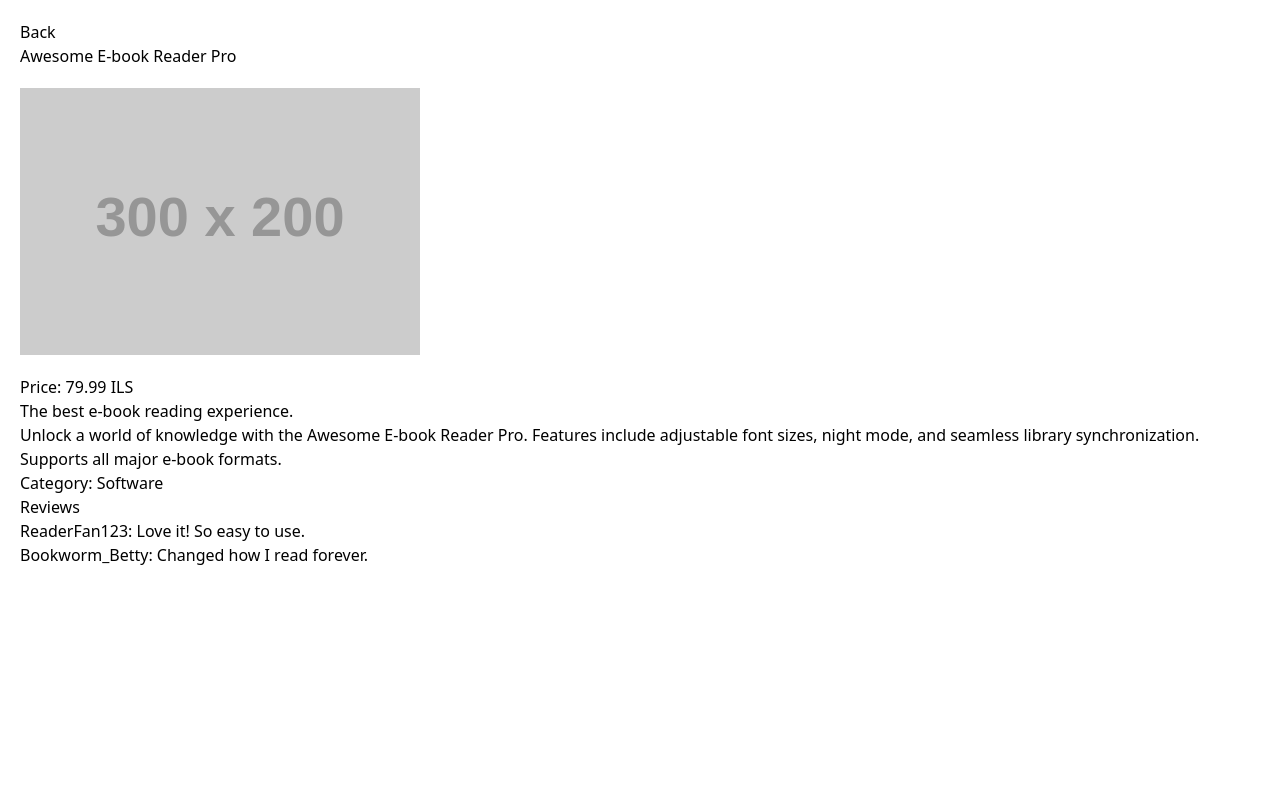
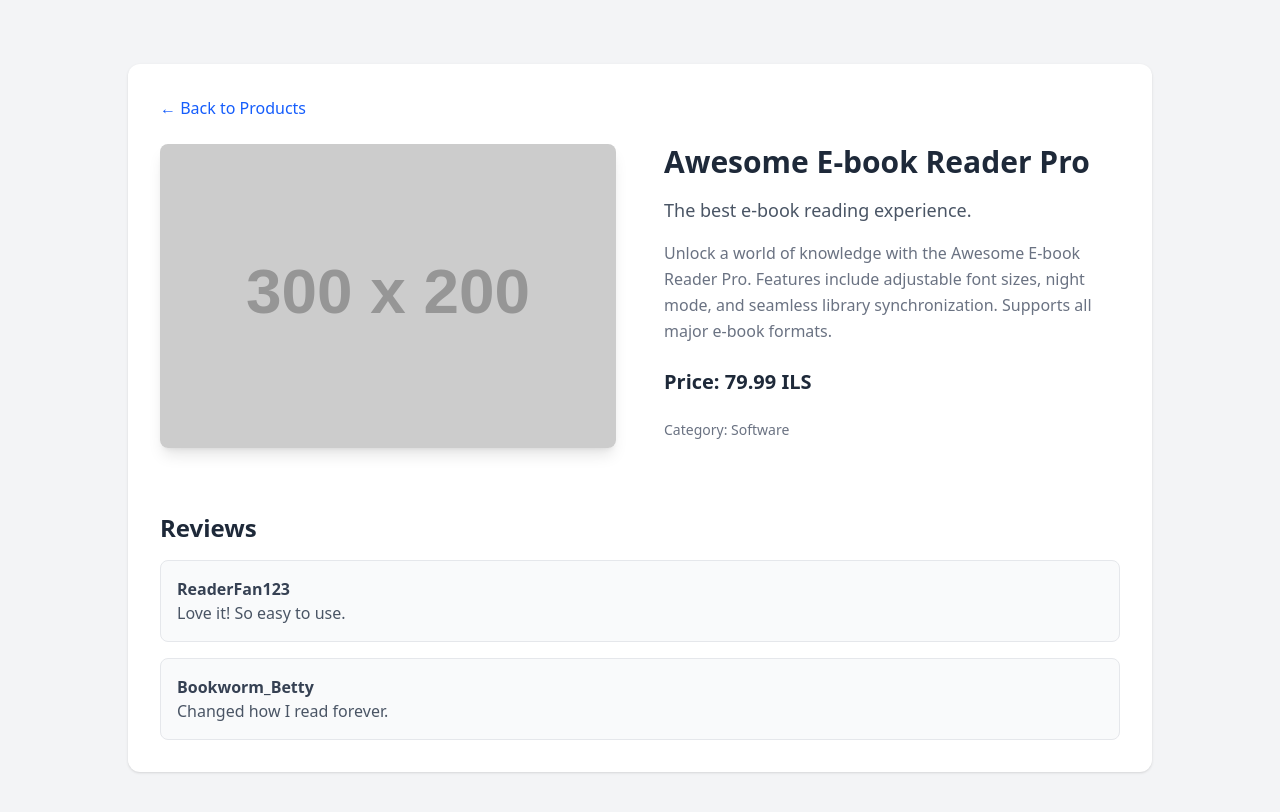
Before and after one commit to ariellunen/my-ecommerce-app, a React (Vite) app: page / in a window 1280 px wide. Both pictures are taken after a click on the element 245 px from the left and 405 px from the top of the page. Shown: the top 812 px of the page. Built offline with nearby package versions, Linux system fonts and the light colour scheme.

Commit message:
product details ui

```diff
--- a/src/pages/productDetails.tsx
+++ b/src/pages/productDetails.tsx
@@ -10,37 +10,81 @@ export default function ProductDetails() {
 
   if (!product) {
     return (
-      <div style={{ padding: "20px" }}>
-        <h2>Product not found</h2>
-        <button onClick={() => navigate("/")}>Back</button>
+      <div className="min-h-screen flex flex-col items-center justify-center bg-gray-100 px-4">
+        <h2 className="text-3xl font-bold text-gray-800 mb-4">
+          Product Not Found
+        </h2>
+        <button
+          onClick={() => navigate("/")}
+          className="mt-4 px-6 py-3 bg-blue-600 text-white rounded-lg hover:bg-blue-700 transition"
+        >
+          Back to Products
+        </button>
       </div>
     );
   }
 
   return (
-    <div style={{ padding: "20px" }}>
-      <button onClick={() => navigate("/")}>Back</button>
+    <section className="bg-gray-100 min-h-screen py-16 px-4">
+      <div className="max-w-5xl mx-auto bg-white rounded-xl shadow p-8">
+        <button
+          className="mb-6 text-blue-600 hover:underline"
+          onClick={() => navigate("/")}
+        >
+          ← Back to Products
+        </button>
 
-      <h1>{product.name}</h1>
-      <img
-        src={product.thumbnailUrl}
-        alt=""
-        style={{ width: "400px", maxWidth: "100%", margin: "20px 0" }}
-      />
+        <div className="grid grid-cols-1 md:grid-cols-2 gap-12">
+          {/* IMAGE */}
+          <div>
+            <img
+              src={product.thumbnailUrl}
+              alt={product.name}
+              className="w-full rounded-lg shadow-lg object-cover"
+            />
+          </div>
 
-      <p>Price: {product.price} ILS</p>
-      <p>{product.shortDescription}</p>
-      <p>{product.longDescription}</p>
-      <p>Category: {product.category}</p>
+          {/* CONTENT */}
+          <div className="flex flex-col justify-center">
+            <h1 className="text-3xl font-bold text-gray-800 mb-4">
+              {product.name}
+            </h1>
 
-      <h3>Reviews</h3>
-      <ul>
-        {product.reviews.map((r) => (
-          <li key={r.username}>
-            {r.username}: {r.comment}
-          </li>
-        ))}
-      </ul>
-    </div>
+            <p className="text-gray-600 text-lg mb-4">
+              {product.shortDescription}
+            </p>
+
+            <p className="text-gray-500 mb-6 leading-relaxed">
+              {product.longDescription}
+            </p>
+
+            <p className="text-gray-800 font-semibold text-xl mb-6">
+              Price: {product.price} ILS
+            </p>
+
+            <p className="text-sm text-gray-500 mb-6">
+              Category: <span className="font-medium">{product.category}</span>
+            </p>
+          </div>
+        </div>
+
+        {/* REVIEWS */}
+        <div className="mt-12">
+          <h2 className="text-2xl font-bold text-gray-800 mb-4">Reviews</h2>
+
+          <div className="space-y-4">
+            {product.reviews.map((review) => (
+              <div
+                key={review.username}
+                className="bg-gray-50 p-4 rounded-lg border border-gray-200"
+              >
+                <p className="font-semibold text-gray-700">{review.username}</p>
+                <p className="text-gray-600">{review.comment}</p>
+              </div>
+            ))}
+          </div>
+        </div>
+      </div>
+    </section>
   );
 }
```
